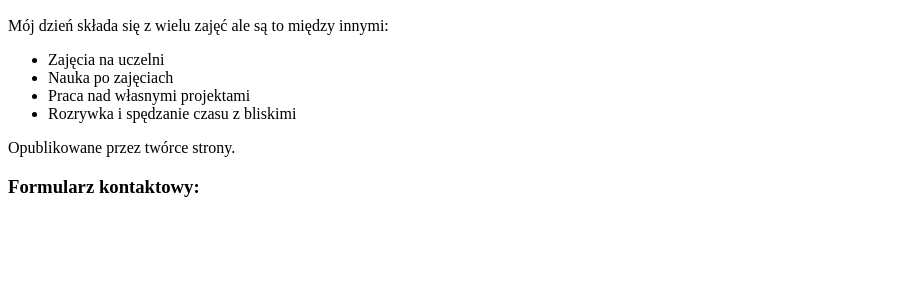
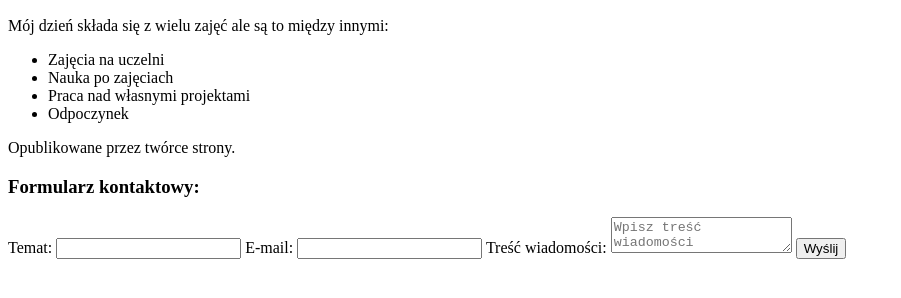
Before and after one commit to rdziaczynski12/FrontDev-PGS, a plain HTML site: page Zadanie1/index.html in a window 1280 px wide. Shown: the part 388-686 px from the top of the page, without its empty margins (0-901 px from the left). Drawn offline with Linux system fonts and the light colour scheme.

Commit message:
finish task 1

```diff
--- a/Zadanie1/index.html
+++ b/Zadanie1/index.html
@@ -9,11 +9,12 @@
             <header id="headerPage">
                 <h1>Witam na moim blogu!</h1>
             </header>
+            <section id="allArticles">
                 <article class="articles">
                     <header class="headerArticles">
                         <h2>Informacje o mnie</h2>
                     </header>
-                <article class="articles">
+                    <article class="article">
                         <img src="files/img/profil.jpg">
                         <p>Witam nazywam się Rafał Dziaczyński i jestem studentem Politechniki Rzeszowskiej.</p>
                     </article>
@@ -25,7 +26,7 @@
                     <header class="headerArticles">
                         <h2>Moje repozytorium na github.com</h2>
                     </header>
-                <article class="articles">
+                    <article class="article">
                         <p>Poniżej znajduję się link do mojego repozytorium na github.com zawierającego zadania domowe.</p>
                         <a href="https://github.com/rdziaczynski12/FrontDev-PGS">FrontDev-PGS</a>                    </article>
                     <footer class="footerArticles">
@@ -36,22 +37,31 @@
                     <header class="headerArticles">
                         <h2>Mój plan dnia</h2>
                     </header>
-                <article class="articles">
+                    <article class="article">
                         <p>Mój dzień składa się z wielu zajęć ale są to między innymi:</p>
                         <ul>
                             <li>Zajęcia na uczelni</li>
                             <li>Nauka po zajęciach</li>
                             <li>Praca nad własnymi projektami</li>
-                        <li>Rozrywka i spędzanie czasu z bliskimi</li>
+                            <li>Odpoczynek</li>
                         </ul>
                     </article>
                     <footer class="footerArticles">
                         Opublikowane przez twórce strony.
                     </footer>
                 </article>
+            </section>
             <footer id="footer">
                 <h3>Formularz kontaktowy:</h3>
-
+                <form >
+                    <label for="topic">Temat: </label>
+                    <input type="text" id="topic">
+                    <label for="email">E-mail: </label>
+                    <input type="email" id="email">
+                    <label for="message">Treść wiadomości: </label>
+                    <textarea placeholder="Wpisz treść wiadomości"></textarea>
+                    <button type="submit">Wyślij</button>
+                </form>
             </footer>
         </section>
     </body>
```
Lines whose indentation alone changed are shown as unchanged.
